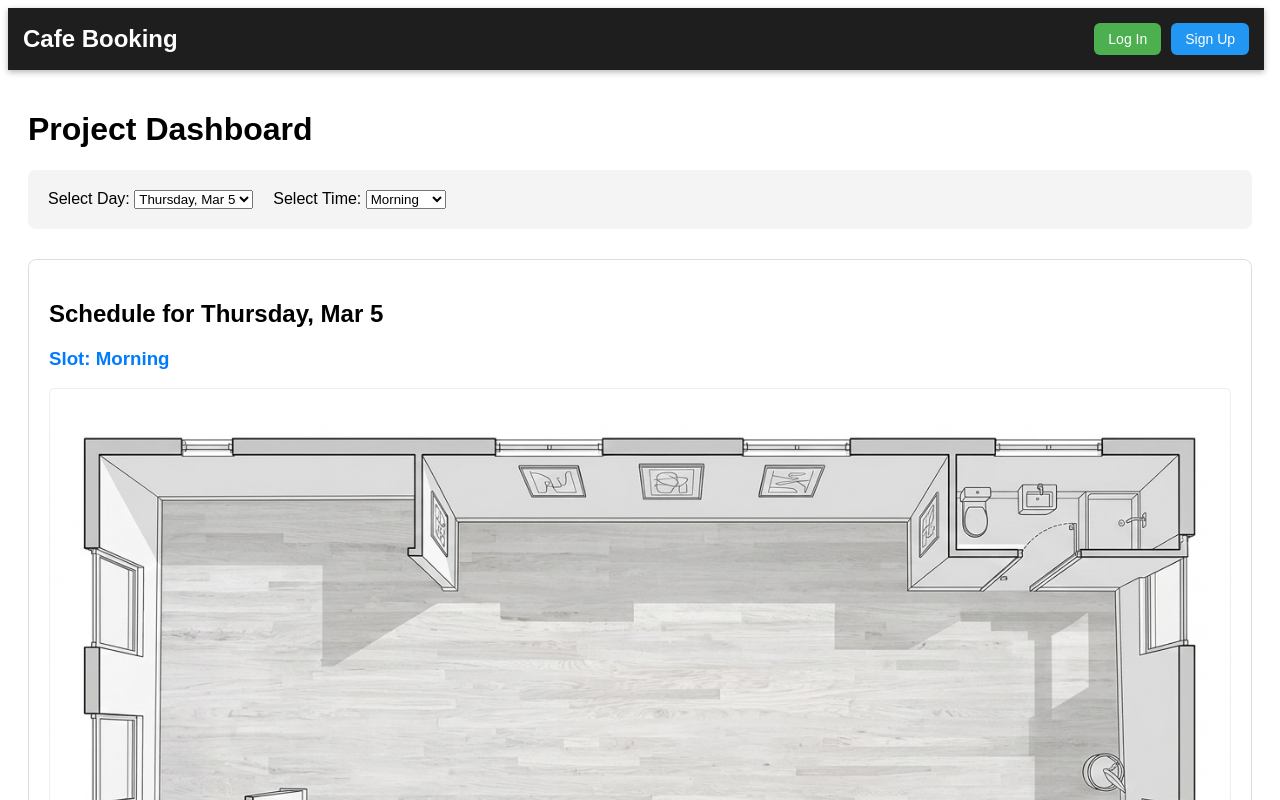
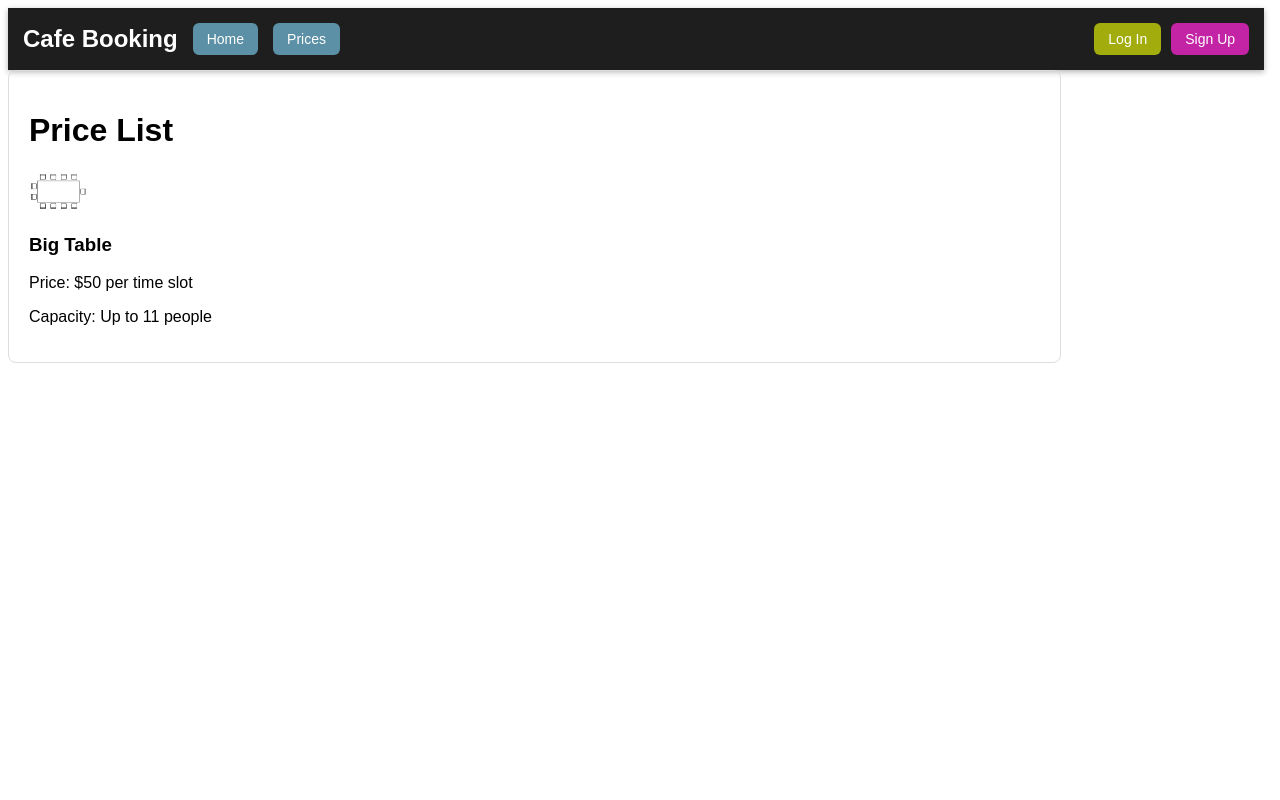
Before and after one commit to Komil-goat/book_your_table, a React (Vite) app: page /prices in a window 1280 px wide. Shown: the top 800 px of the page. Built offline with nearby package versions, Linux system fonts and the light colour scheme.

Commit message:
Added the routes logic and prices component, edited the css a bit

```diff
--- a/src/App.jsx
+++ b/src/App.jsx
@@ -1,7 +1,9 @@
 import React, { useState } from 'react';
+import { Routes, Route } from 'react-router';
 import Navbar from './components/Navbar.jsx';
 import Filters from './components/Filters.jsx';
 import MainContent from './components/MainContent.jsx';
+import Prices from './components/Prices.jsx';
 import Auth from "./components/Auth.jsx";
 import "./components/Modal.css";
 import "./components/Navbar.css";
@@ -32,6 +34,10 @@ function App() {
         />
       </div>
 
+
+      <main>
+        <Routes>
+          <Route path="/" element={
             <div style={{ margin: '0 auto', fontFamily: 'Arial', alignItems: 'center', padding: '20px' }}>
               <h1>Project Dashboard</h1>
               <Filters
@@ -42,12 +48,14 @@ function App() {
               />
               <MainContent day={day} time={time} />
             </div>
+          } />
+          <Route path="/prices" element={<Prices />} />
+        </Routes>
+      </main>
 
     </>
   );
 }
 
 
-//jfufufufu
-
 export default App;
--- a/src/components/MainContent.css
+++ b/src/components/MainContent.css
@@ -1,6 +1,6 @@
 .room {
     background-image: url('../images/room-plan.png');
-    background-size: contain;     /* Scales the image to fit inside the div */
+    background-size: contain;
     background-position: center;
     background-repeat: no-repeat;
     height: 80vh;
--- a/src/components/MainContent.jsx
+++ b/src/components/MainContent.jsx
@@ -4,7 +4,7 @@ function MainContent(props){
 
   return (
     <div style={{ marginTop: '30px', padding: '20px', border: '1px solid #ddd', borderRadius: '8px' }}>
-      <h2>Schedule for {props.day}</h2>
+      <h2>Reservation for {props.day}</h2>
       <h3 style={{ color: '#007bff' }}>Slot: {props.time}</h3>
       <div class="room">
 
--- a/src/components/Navbar.css
+++ b/src/components/Navbar.css
@@ -4,7 +4,6 @@
   color: white;
   padding: 15px 15px;
   display: flex;
-  justify-content: space-between;
   align-items: center;
   box-shadow: 0 2px 6px rgba(0,0,0,0.3);
   font-family: Arial, sans-serif;
@@ -15,30 +14,55 @@
   margin: 0;
 }
 
-.nav-buttons {
+.nav-right {
   display: flex;
   gap: 10px;
+  margin-left: auto;
+}
+.nav-left {
+  display: flex;
+  align-items: center;
+  gap: 15px;
 }
 
-.nav-buttons button {
+.nav-right button {
   padding: 8px 14px;
   border: none;
   border-radius: 6px;
   cursor: pointer;
   font-size: 14px;
-  transition: background-color 0.2s ease;
+  color: white;
 }
 
-.nav-buttons button:hover {
+.nav-left button {
+  padding: 8px 14px;
+  border: none;
+  border-radius: 6px;
+  font-size: 14px;
+  background-color: #5b90a6;
+  color: white;
+  transition: opacity 0.2s;
+}
+
+.nav-right button:hover {
   opacity: 0.8;
 }
 
-.nav-buttons button:nth-child(1) {
-  background-color: #4caf50;
+.nav-left button:hover {
+  opacity: 0.8;
+}
+
+.nav-left button:nth-child(1) {
+  background-color: #5b90a6;
   color: white;
 }
 
-.nav-buttons button:nth-child(2) {
-  background-color: #2196f3;
+.nav-right button:nth-child(1) {
+  background-color: #a2ac0d;
   color: white;
 }
+
+.nav-right button:nth-child(2) {
+  background-color: #c323a5;
+  color: white;
+}
--- a/src/components/Navbar.jsx
+++ b/src/components/Navbar.jsx
@@ -1,9 +1,16 @@
-function Navbar({ openLogin, openSignup }) {
+import { Link } from "react-router";
+
+
+function Navbar({ openLogin, openSignup, onNavigate }) {
   return (
     <nav className="navbar">
-      <h1>Cafe Booking</h1>
+      <div className="nav-left">
+        <h1>Cafe Booking</h1>
+        <Link to="/"><button>Home</button></Link>
+        <Link to="/prices"><button>Prices</button></Link>
+      </div>
 
-      <div className="nav-buttons">
+      <div className="nav-right">
         <button onClick={openLogin}>Log In</button>
         <button onClick={openSignup}>Sign Up</button>
       </div>
--- /dev/null
+++ b/src/components/Prices.jsx
@@ -0,0 +1,16 @@
+import React from "react";
+import bigTableImg from '../images/big-table.png';
+
+function Prices() {
+    return (
+        <div style={{ padding: '20px' , width: '80%', margin: '0 px', fontFamily: 'Arial', border: '1px solid #ddd', borderRadius: '8px' }}>
+            <h1>Price List</h1>
+            <img src={bigTableImg} alt="Big Table" style={{width: '60px', height: '40px'}}/>
+            <h3>Big Table</h3>
+            <p>Price: $50 per time slot</p>
+            <p>Capacity: Up to 11 people</p>
+        </div>
+    );
+}
+
+export default Prices;
```
Lines whose indentation alone changed are shown as unchanged.
